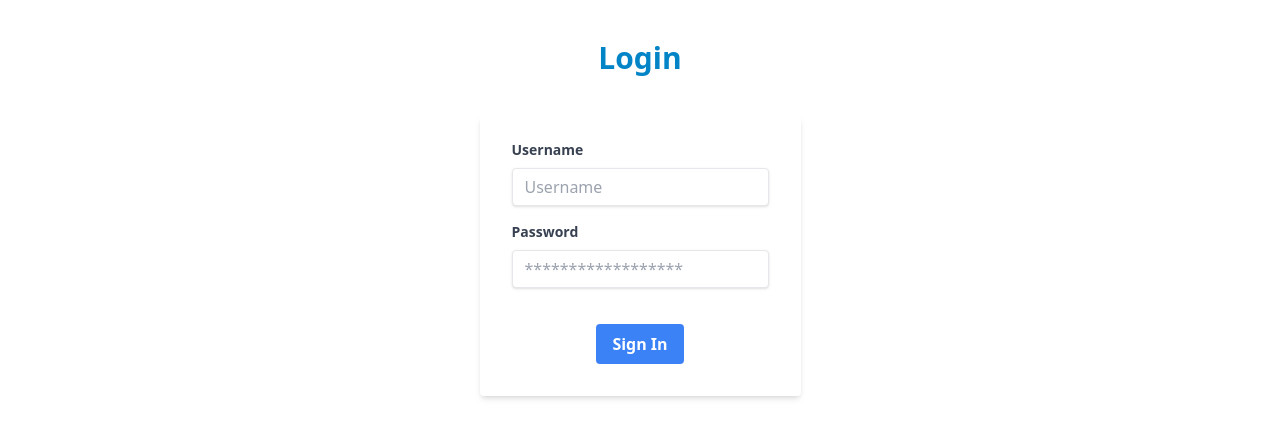
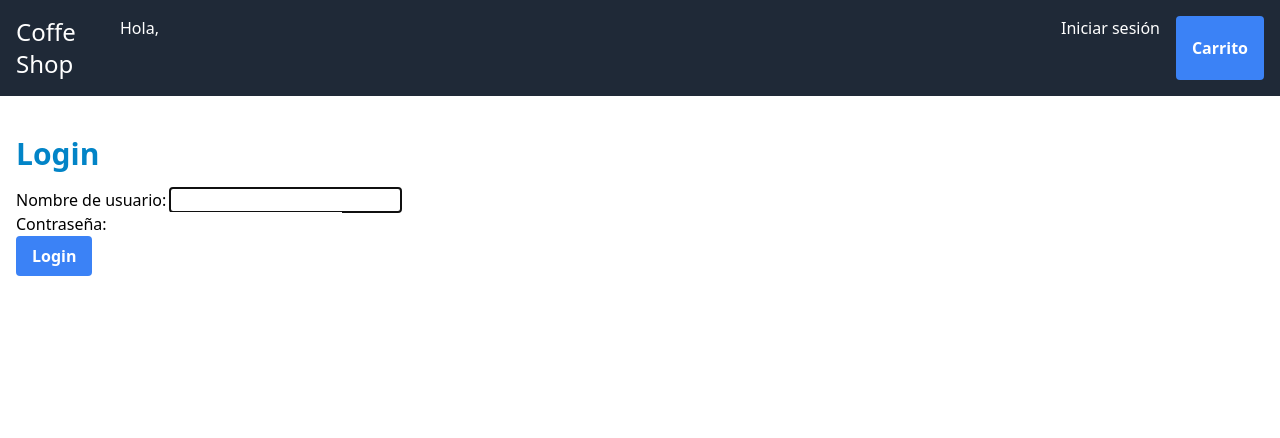
Before and after one commit to lgoenaga/coffe_shop, a Django app: page /usuarios/login/ in a window 1280 px wide. Shown: the top 438 px of the page. Run offline with Django 5.2, Linux system fonts and the light colour scheme; some libraries are stand-ins or nearby versions.

Commit message:
Actualización login y logout

```diff
--- a/coffee_shop/settings.py
+++ b/coffee_shop/settings.py
@@ -134,3 +134,4 @@ CRISPY_ALLOWED_TEMPLATE_PACKS = "tailwind"
 CRISPY_TEMPLATE_PACK = "tailwind"
 
 LOGIN_REDIRECT_URL = "lists_products"
+LOGOUT_REDIRECT_URL = "login"
--- a/templates/base.html
+++ b/templates/base.html
@@ -7,6 +7,29 @@
   <title>Coffe Shop</title>
 </head>
 <body>
+  <header class="bg-gray-800 text-white p-4">
+    <div class="grid grid-cols-12">
+      <div class="place-items-center">
+        <h1 class="text-2xl">Coffe Shop</h1>
+      </div>
+      <div class="col-span-10">
+        <div class="flex justify-between">
+          Hola,
+          {% if user.is_authenticated %}
+            {{ user.username }}
+            <a href="{% url 'logout' %}">Cerrar sesión</a>
+          {% else %}
+            <a href="{% url 'login' %}">Iniciar sesión</a>
+          {% endif %}
+        </div>
+      </div>
+      <div class="grid justify-end">
+        <button class="bg-blue-500 hover:bg-blue-700 text-white font-bold py-2 px-4 rounded">
+          <a href="{% url 'list_products' %}">Carrito</a>
+        </button>
+      </div>
+   </div>
+  </header>
   <div class="container mx-auto px-4">
     {% block content %}
     {% endblock %}
--- a/users/templates/users/login.html
+++ b/users/templates/users/login.html
@@ -1,28 +1,10 @@
 {% extends "base.html" %}
+{% load tailwind_filters %}
+
 {% block content %}
-<div class="flex flex-col items-center">
-  <h1 class="text-sky-600  text-3xl font-bold text-clifford mt-10">Login</h1>
-
-    <form action="{% url 'login' %}" method="post" class="mt-10 bg-white shadow-md rounded px-8 pt-6 pb-8 mb-4">
-      {% csrf_token %}
-      <div class="mb-4">
-        <label class="block text-gray-700 text-sm font-bold mb-2" for="username">
-          Username
-        </label>
-        <input class="shadow appearance-none border rounded w-full py-2 px-3 text-gray-700 leading-tight focus:outline-none focus:shadow-outline" id="username" name="username" type="text" placeholder="Username">
-      </div>
-      <div class="mb-6">
-        <label class="block text-gray-700 text-sm font-bold mb-2" for="password">
-          Password
-        </label>
-        <input class="shadow appearance-none border rounded w-full py-2 px-3 text-gray-700 mb-3 leading-tight focus:outline-none focus:shadow-outline" id="password" name="password" type="password" placeholder="******************">
-      </div>
-      <div class="flex justify-center">
-        <button class="bg-blue-500 hover:bg-blue-700 text-white font-bold py-2 px-4 rounded focus:outline-none focus:shadow-outline" type="submit">
-          Sign In
-        </button>
-      </div>
-    </form>
-
-</div>
+<h1 class="text-sky-600  text-3xl font-bold text-clifford mt-10 mb-4">Login</h1>
+<form action="" method="post">
+  {% csrf_token %}
+  {{ form|crispy }}
+  <button type="submit" class="bg-blue-500 hover:bg-blue-700 text-white font-bold py-2 px-4 rounded">Login</button>
 {% endblock %}
--- a/users/urls.py
+++ b/users/urls.py
@@ -1,6 +1,7 @@
 
 from django.urls import path
 from django.contrib.auth.views import LoginView, LogoutView
+from .views import salir
 
 urlpatterns = [
     path("login/",
@@ -8,8 +9,8 @@ urlpatterns = [
          name="login"
          ),
     path("loguin/",
-         LoginView.as_view(template_name="users/loguin.html"),
+         LoginView.as_view(),
          name="loguin"
          ),
-    path("logout/", LogoutView.as_view(), name="logout"),
+    path("logout/", salir , name="logout"),
 ]
```
Also changed, not shown: users/templates/users/loguin.html (+25 -7 lines), users/views.py (+6 -1 lines).
